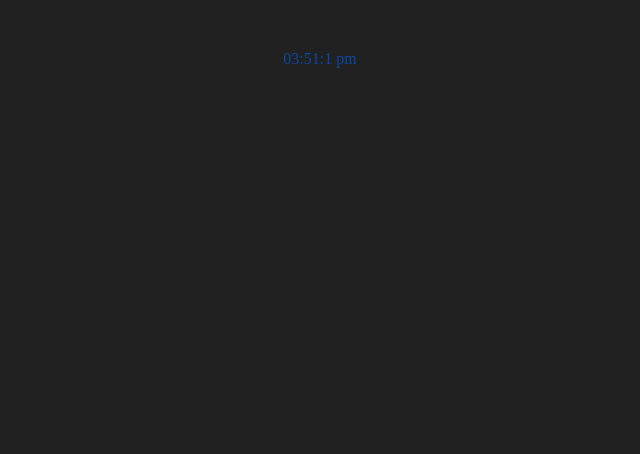
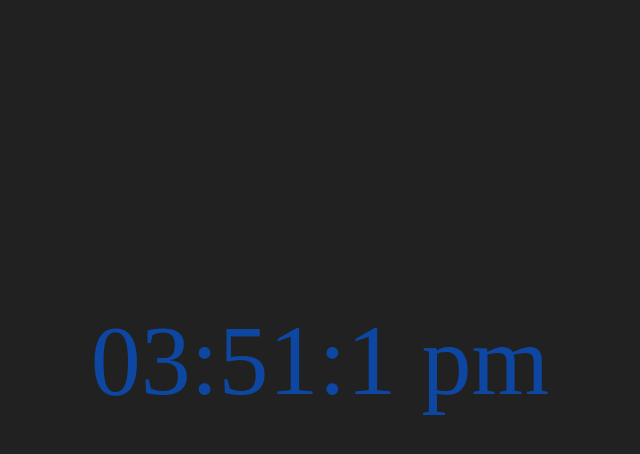
Before and after one commit to Hadikarimi0/my-oclock, a plain HTML site: page index.html in a window 1280 px wide. Shown: the whole page, without its empty margins (320-960 px from the left). Drawn offline with Linux system fonts and the light colour scheme.

Commit message:
Update index.html

```diff
--- a/index.html
+++ b/index.html
@@ -21,8 +21,9 @@
 
       }
       .clock {
-        margin: auto auto;
         text-align: center;
+        font-size: 100px;
+        margin: 303px;
       }
     </style>
   </head>
```
